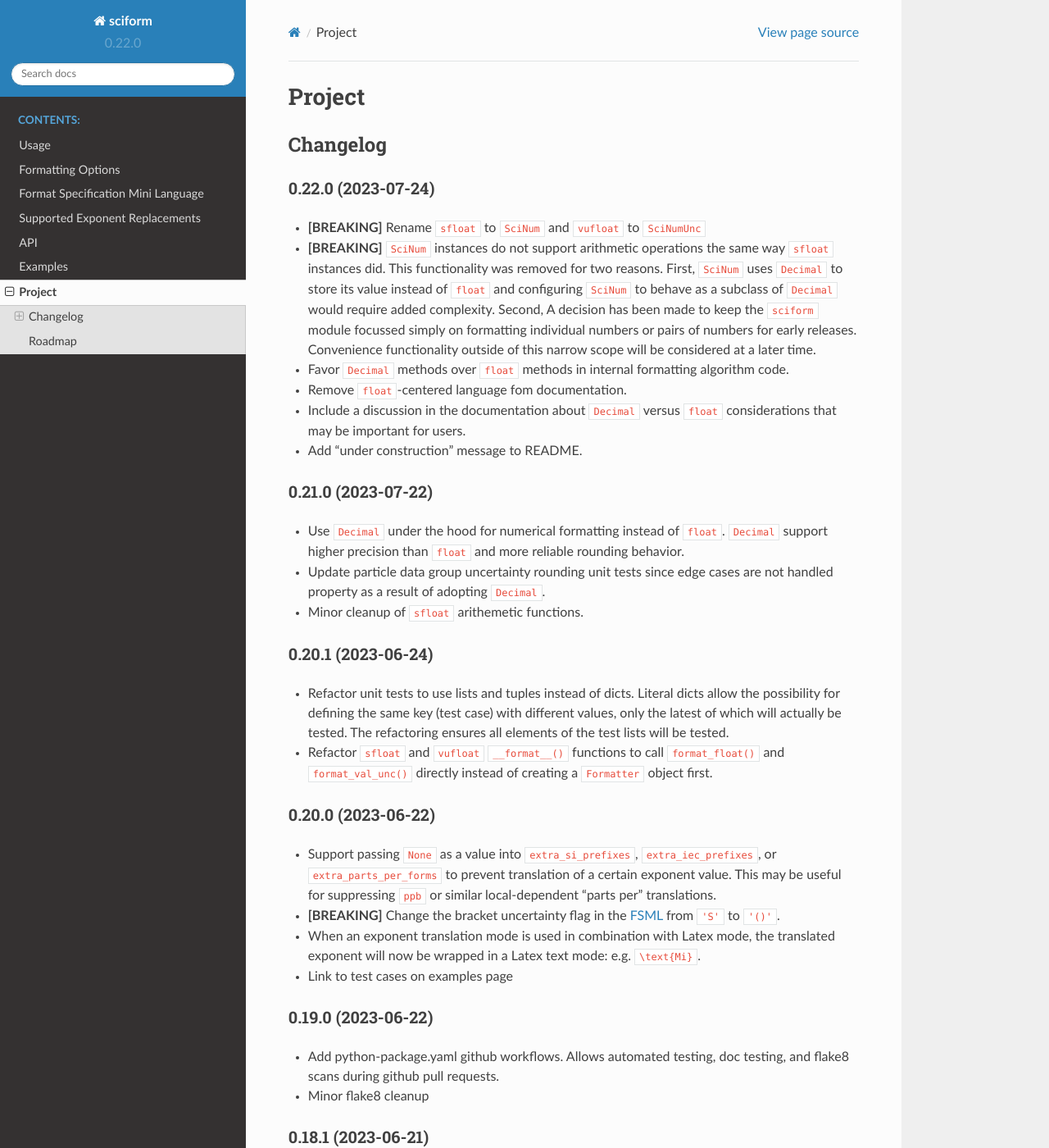
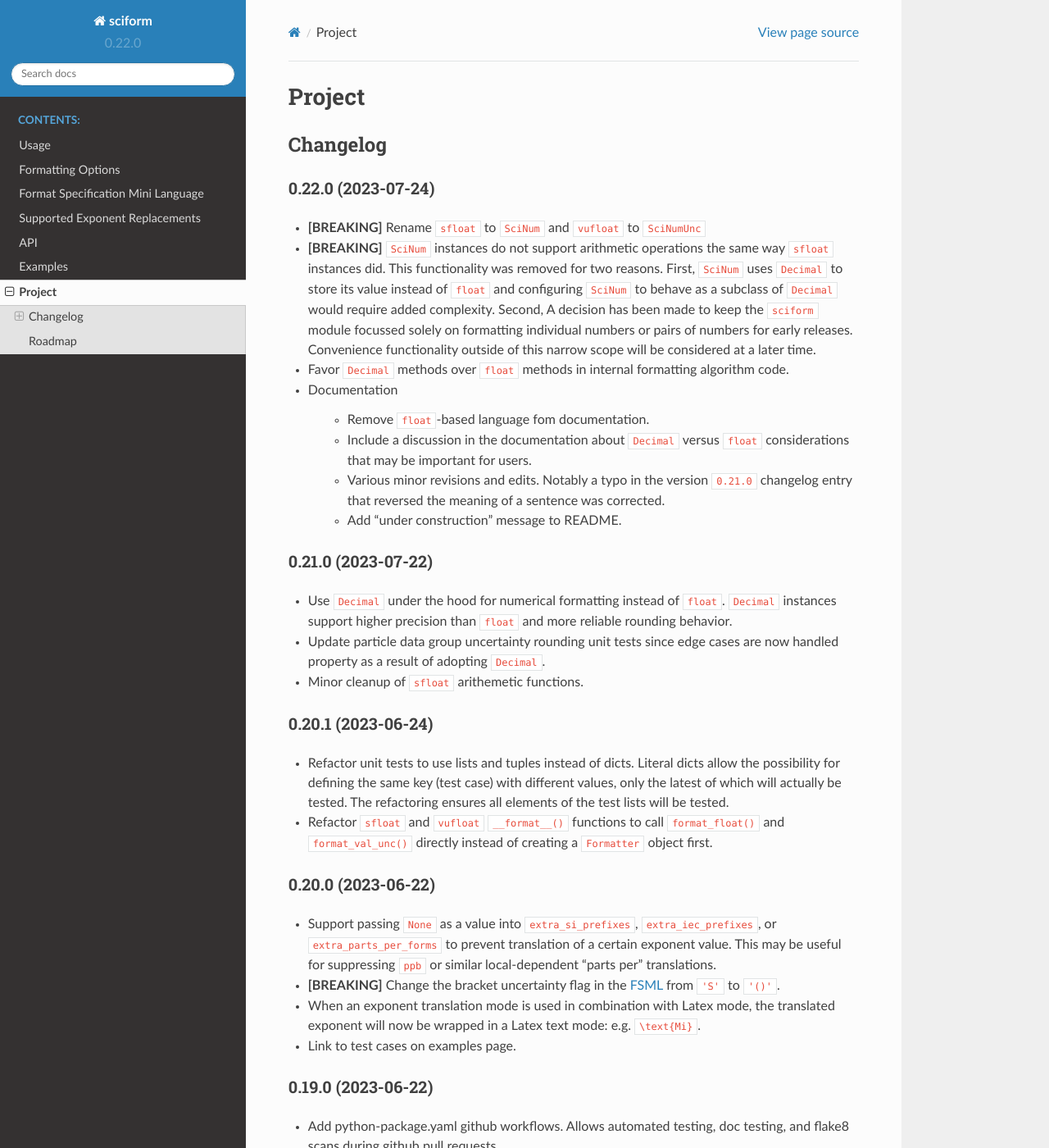
Before and after one commit to jagerber48/sciform, a Sphinx documentation site: the page built from docs/source/project.rst, in a window 1280 px wide and 1400 px high. Shown: the whole window at 82% size. Built offline with Sphinx 7.4.7 and the Read the Docs theme 2.0.0, drawn with Linux system fonts in a browser that asks for light colours; some of the changed text lies outside the part shown.

Commit message:
changelog and grammar

```diff
--- a/CHANGELOG.rst
+++ b/CHANGELOG.rst
@@ -10,25 +10,30 @@
   ``float`` and configuring ``SciNum`` to behave as a subclass of
   ``Decimal`` would require added complexity.
   Second, A decision has been made to keep the ``sciform`` module
-  focussed simply on formatting individual numbers or pairs of numbers
+  focussed solely on formatting individual numbers or pairs of numbers
   for early releases.
   Convenience functionality outside of this narrow scope will be
   considered at a later time.
 * Favor ``Decimal`` methods over ``float`` methods in internal
   formatting algorithm code.
-* Remove ``float``-centered language fom documentation.
-* Include a discussion in the documentation about ``Decimal`` versus
-  ``float`` considerations that may be important for users.
-* Add "under construction" message to README.
+* Documentation
+
+   * Remove ``float``-based language fom documentation.
+   * Include a discussion in the documentation about ``Decimal`` versus
+     ``float`` considerations that may be important for users.
+   * Various minor revisions and edits. Notably a typo in the version
+     ``0.21.0`` changelog entry that reversed the meaning of a sentence
+     was corrected.
+   * Add "under construction" message to README.
 
 0.21.0 (2023-07-22)
 -------------------
 
 * Use ``Decimal`` under the hood for numerical formatting instead of
-  ``float``. ``Decimal`` support higher precision than ``float`` and
-  more reliable rounding behavior.
+  ``float``. ``Decimal`` instances support higher precision than
+  ``float`` and more reliable rounding behavior.
 * Update particle data group uncertainty rounding unit tests since edge
-  cases are not handled property as a result of adopting ``Decimal``.
+  cases are now handled property as a result of adopting ``Decimal``.
 * Minor cleanup of ``sfloat`` arithemetic functions.
 
 0.20.1 (2023-06-24)
@@ -55,7 +60,7 @@
 * When an exponent translation mode is used in combination with Latex
   mode, the translated exponent will now be wrapped in a Latex text
   mode: e.g. ``\text{Mi}``.
-* Link to test cases on examples page
+* Link to test cases on examples page.
 
 0.19.0 (2023-06-22)
 -------------------
--- a/docs/source/project.rst
+++ b/docs/source/project.rst
@@ -15,4 +15,4 @@ Roadmap
   classes rather than passing ``kwargs`` directly.
 * Consider support for scientific units
 * Consider support for helper utility features such as formatting of
-  Sequences or arrays and arithmetic of ``SciNum`` objects.
+  sequences or arrays and arithmetic of ``SciNum`` objects.
```
